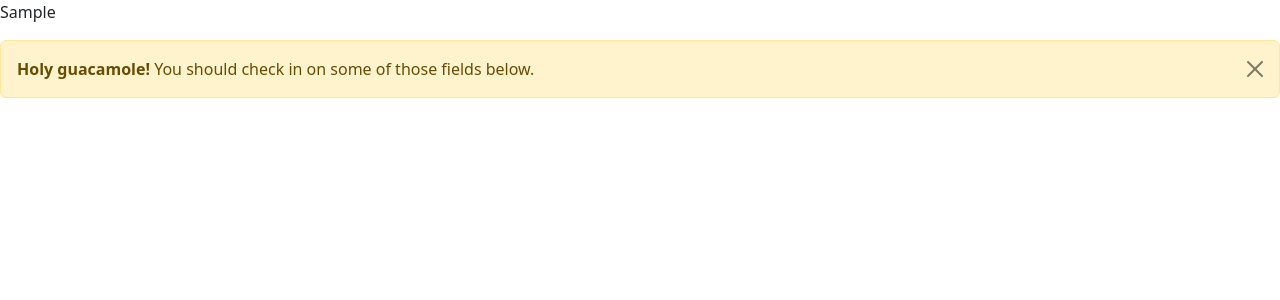
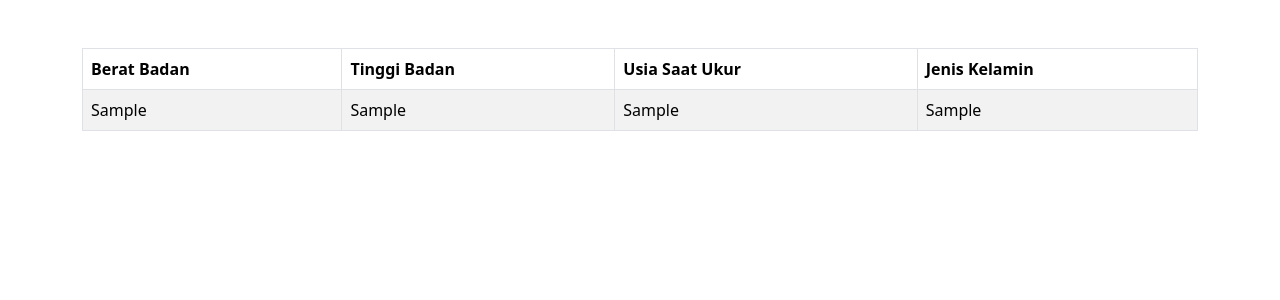
Before and after one commit to yudamualim/infant_nutrition_status, a Django app: template napp/templates/data_test.html in a window 1280 px wide. Shown: the top 300 px of the page. Run offline with Django 5.2, Linux system fonts and the light colour scheme; the template is opened without the code that fills it: most values are stand-ins (such as "Sample title", 1, 10 or a date in 2020); some libraries are stand-ins or nearby versions.

Commit message:
feat: data_test page

```diff
--- a/napp/templates/data_test.html
+++ b/napp/templates/data_test.html
@@ -1,9 +1,30 @@
 {% extends 'base.html' %}
 
 {% block content %}
-  <p>{{ x }}</p>
-  <div class="alert alert-warning alert-dismissible fade show" role="alert">
-    <strong>Holy guacamole!</strong> You should check in on some of those fields below.
-    <button type="button" class="btn-close" data-bs-dismiss="alert" aria-label="Close"></button>
-  </div>
+  <main class="mt-5">
+    <section class="container">
+      <div class="table-responsive my-5">
+        <table class="table table-striped table-bordered table-hover">
+          <thead>
+              <tr>
+                  <th>Berat Badan</th>
+                  <th>Tinggi Badan</th>
+                  <th>Usia Saat Ukur</th>
+                  <th>Jenis Kelamin</th>
+              </tr>
+          </thead>
+          <tbody>
+              {% for row in formatted_data %}
+              <tr>
+                  <td>{{ row.0 }}</td>
+                  <td>{{ row.1 }}</td>
+                  <td>{{ row.2 }}</td>
+                  <td>{{ row.3 }}</td>
+              </tr>
+              {% endfor %}
+          </tbody>
+        </table>
+      </div>
+    </section>
+  </main>
 {% endblock content %}
```
Also changed, not shown: napp/views.py (+8 -2 lines).
